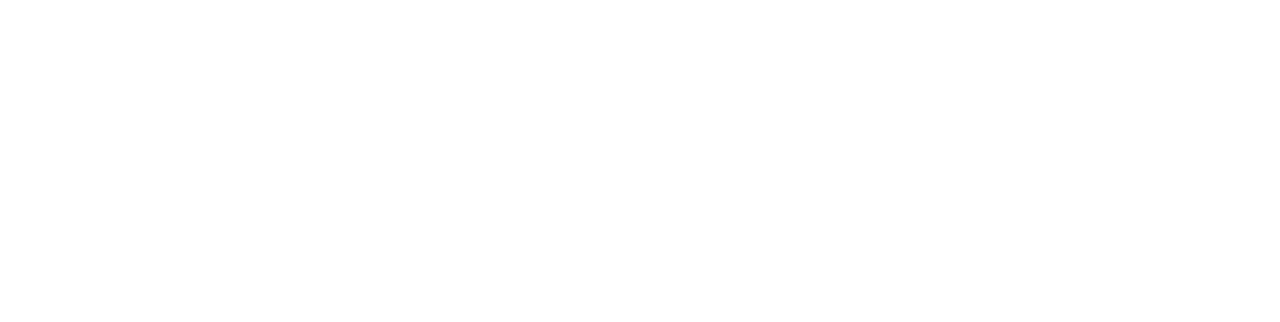
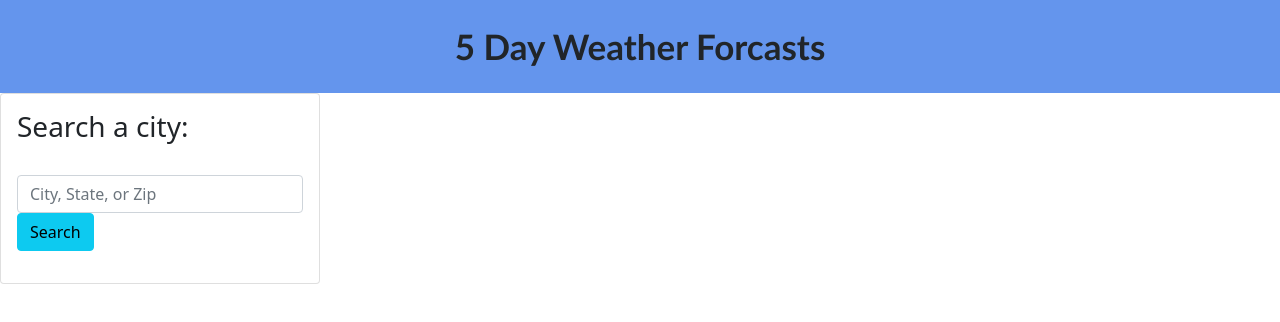
Before and after one commit to jbungurait/My-Weather-Dashboard, a plain HTML site: page index.html in a window 1280 px wide. Drawn offline with nearby package versions, Linux system fonts and the light colour scheme; no server answers.

Commit message:
created header, form and button

```diff
--- a/index.html
+++ b/index.html
@@ -1,12 +1,36 @@
 <!DOCTYPE html>
-<html>
-<head>
-    <link rel="stylesheet" href="style.css">
+<html lang="en">
 
-</head>
+    <head>
+        <meta charset="UTF-8" />
+        <meta name="viewport" content="width=device-width, initial-scale=1.0" />
 
-<body>
-    <header> </header>
-    <script src="script.js"></script>
-</body>
+        <link href="https://cdn.jsdelivr.net/npm/bootstrap@5.0.2/dist/css/bootstrap.min.css" rel="stylesheet" integrity="sha384-EVSTQN3/azprG1Anm3QDgpJLIm9Nao0Yz1ztcQTwFspd3yD65VohhpuuCOmLASjC" crossorigin="anonymous">
+
+        <link rel="stylesheet" href="style.css">
+        <title>Weather Dashboard</title>
+    </head>
+
+    <body class="min-100-vh" >
+        <header>5 Day Weather Forcasts</header>
+            <div class="form">
+                <div class="card" style="width: 20rem;">
+                    <div class="card-body">
+                        <div class="card-title">
+                            <h3>Search a city:</h3>
+                        </div>
+                        <div class="mb-3">
+                            <label for="citySearch" class="form-label"></label>
+                            <input type="text" class="form-control" id="citySearch" placeholder="City, State, or Zip">
+                            <button type="button" class="search btn btn-info">Search</button>
+                          </div>
+                    </div>
+                </div>
+
+            </div>
+            <div class="display">
+
+            </div>
+        <script src="script.js"></script>
+    </body>
 </html>
--- a/script.js
+++ b/script.js
@@ -0,0 +1,8 @@
+var weatherAPI = 'https://api.openweathermap.org/data/2.5/forecast?lat={lat}&lon={lon}&appid={6e9212c1940c5264a43ed792ce5f5c11}';
+var geocoderAPI = 'http://api.openweathermap.org/geo/1.0/direct?q={city name},{state code},{country code}&limit={limit}&appid={6e9212c1940c5264a43ed792ce5f5c11}';
+
+
+fetch(weatherAPI)
+    .then(function (response) {
+        console.log(response.status);
+    });
--- a/style.css
+++ b/style.css
@@ -0,0 +1,18 @@
+body {
+    margin: 0px;
+    padding: 0px;
+}
+
+header {
+    font-family: 'Gill Sans', 'Gill Sans MT', Calibri, 'Trebuchet MS', sans-serif;
+    font-size: 35px;
+    font-weight: bolder;
+    display: flex;
+    justify-content: center;
+    background-color: cornflowerblue;
+    padding: 20px;
+}
+
+.form {
+
+}
```
